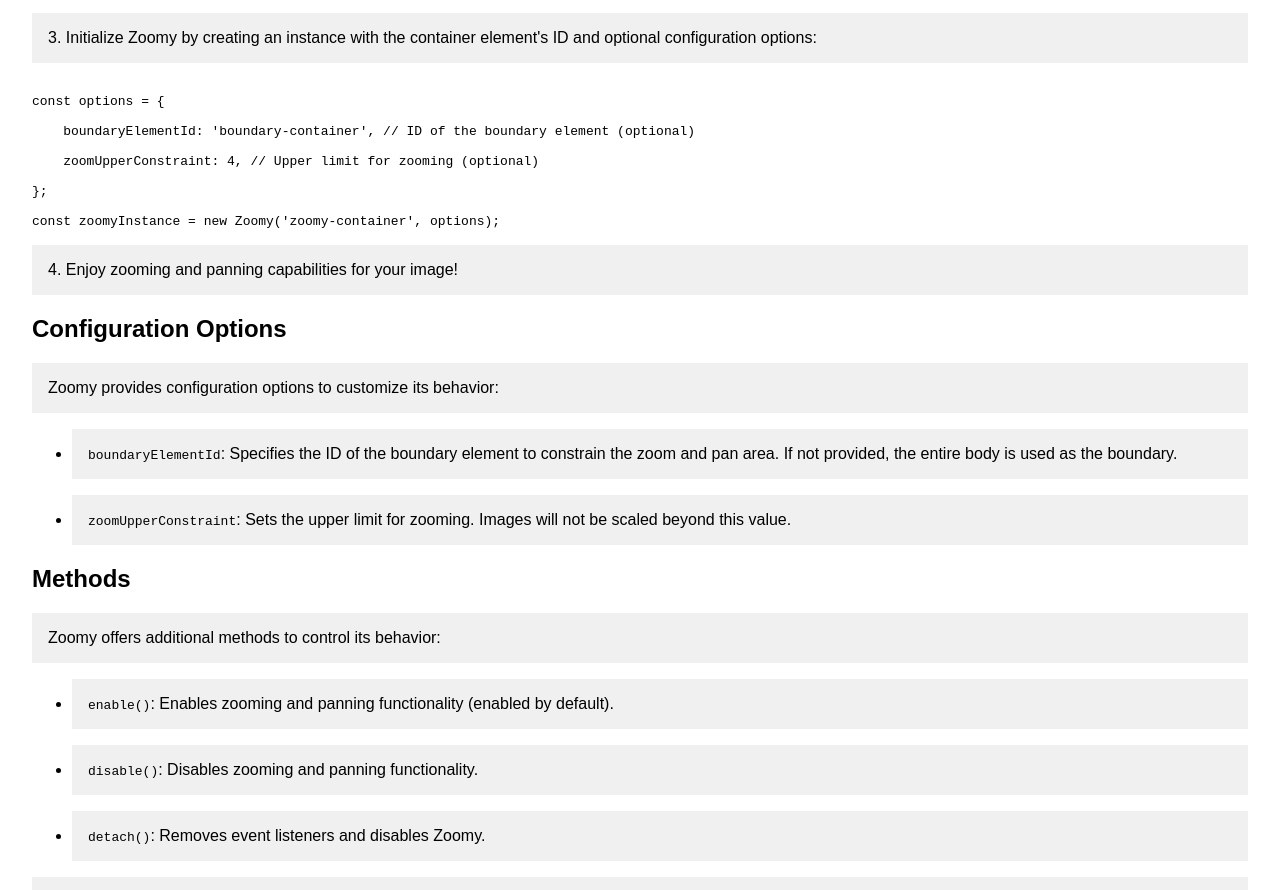
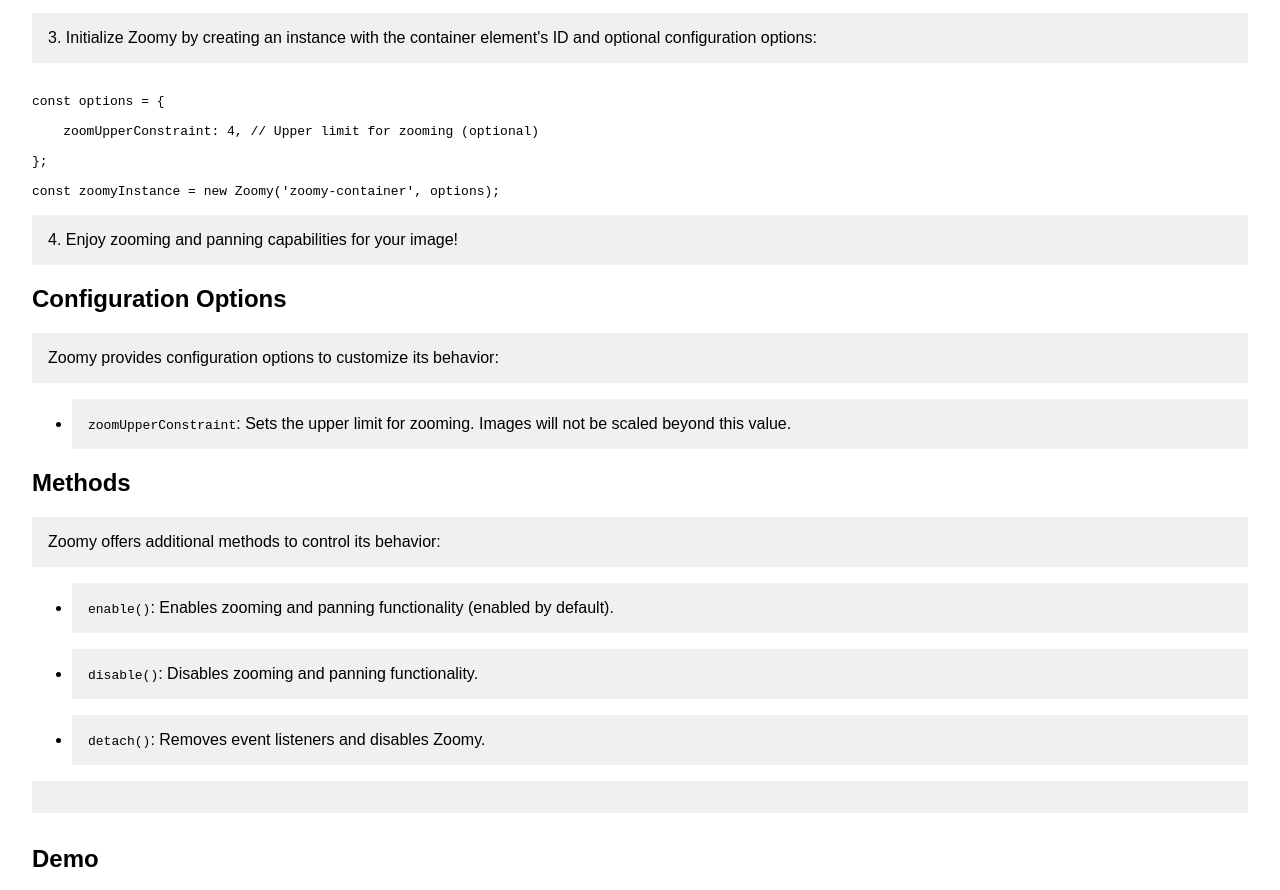
Before and after one commit to pmad01/image-zoom-by-transform, a plain HTML site: page index.html in a window 1280 px wide. Shown: the part 853-1743 px from the top of the page. Drawn offline with Linux system fonts and the light colour scheme.

Commit message:
Update index.html for Github Pages

```diff
--- a/index.html
+++ b/index.html
@@ -81,8 +81,6 @@
       <pre><code class="lang-javascript">
 <span class="hljs-keyword">const</span> options = {
 
-    boundaryElementId: <span class="hljs-string">'boundary-container'</span>, <span class="hljs-comment">// ID of the boundary element (optional)</span>
-
     zoomUpperConstraint: <span class="hljs-number">4</span>, <span class="hljs-comment">// Upper limit for zooming (optional)</span>
 
 };
@@ -93,8 +91,6 @@
       <h2 id="configuration-options">Configuration Options</h2>
       <p>Zoomy provides configuration options to customize its behavior:</p>
       <ul>
-        <li><p><code>boundaryElementId</code>: Specifies the ID of the boundary element to constrain the zoom and pan area. If not provided, the entire body is used as the boundary.</p>
-        </li>
         <li><p><code>zoomUpperConstraint</code>: Sets the upper limit for zooming. Images will not be scaled beyond this value.</p>
         </li>
       </ul>
```
